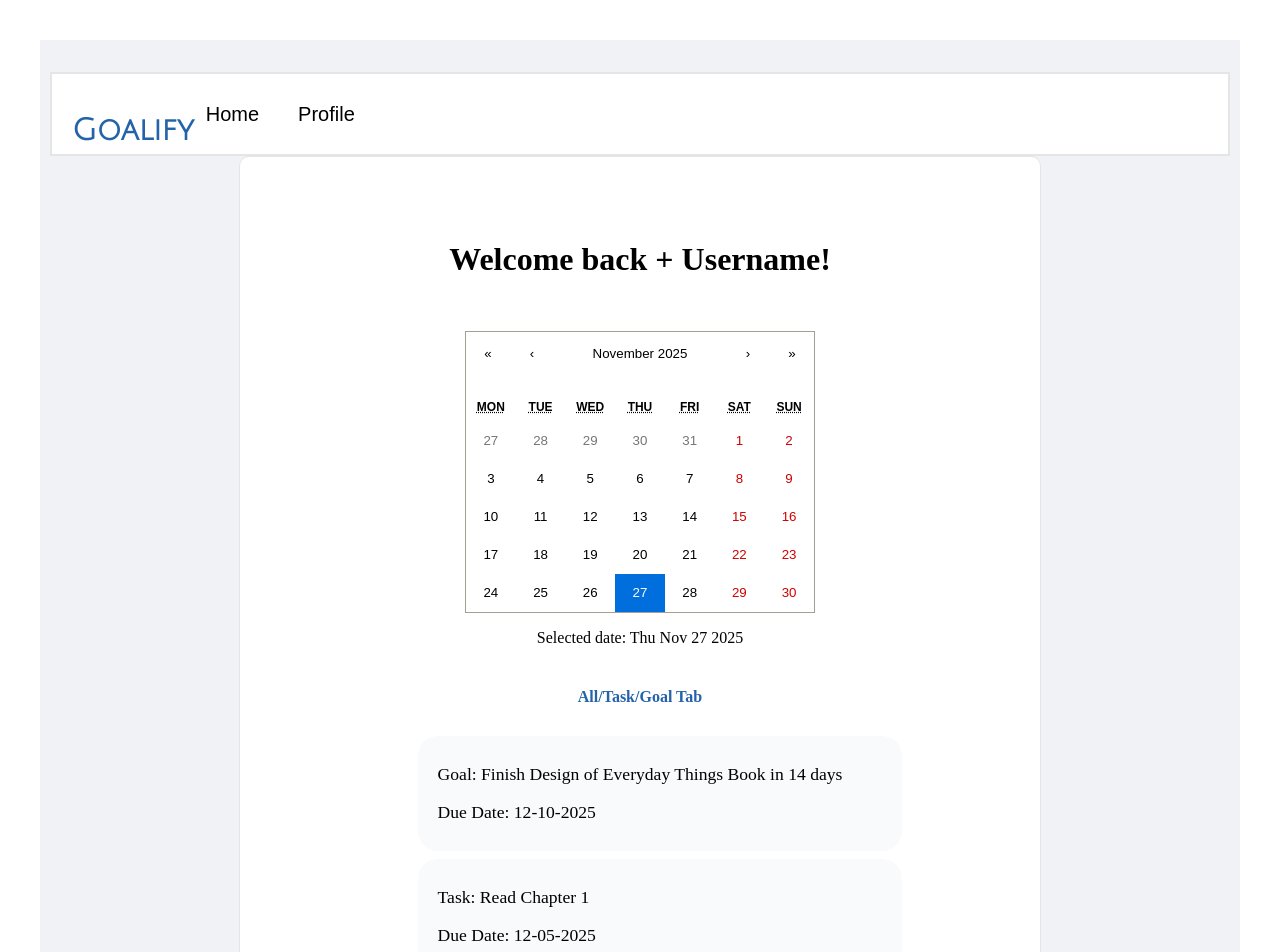
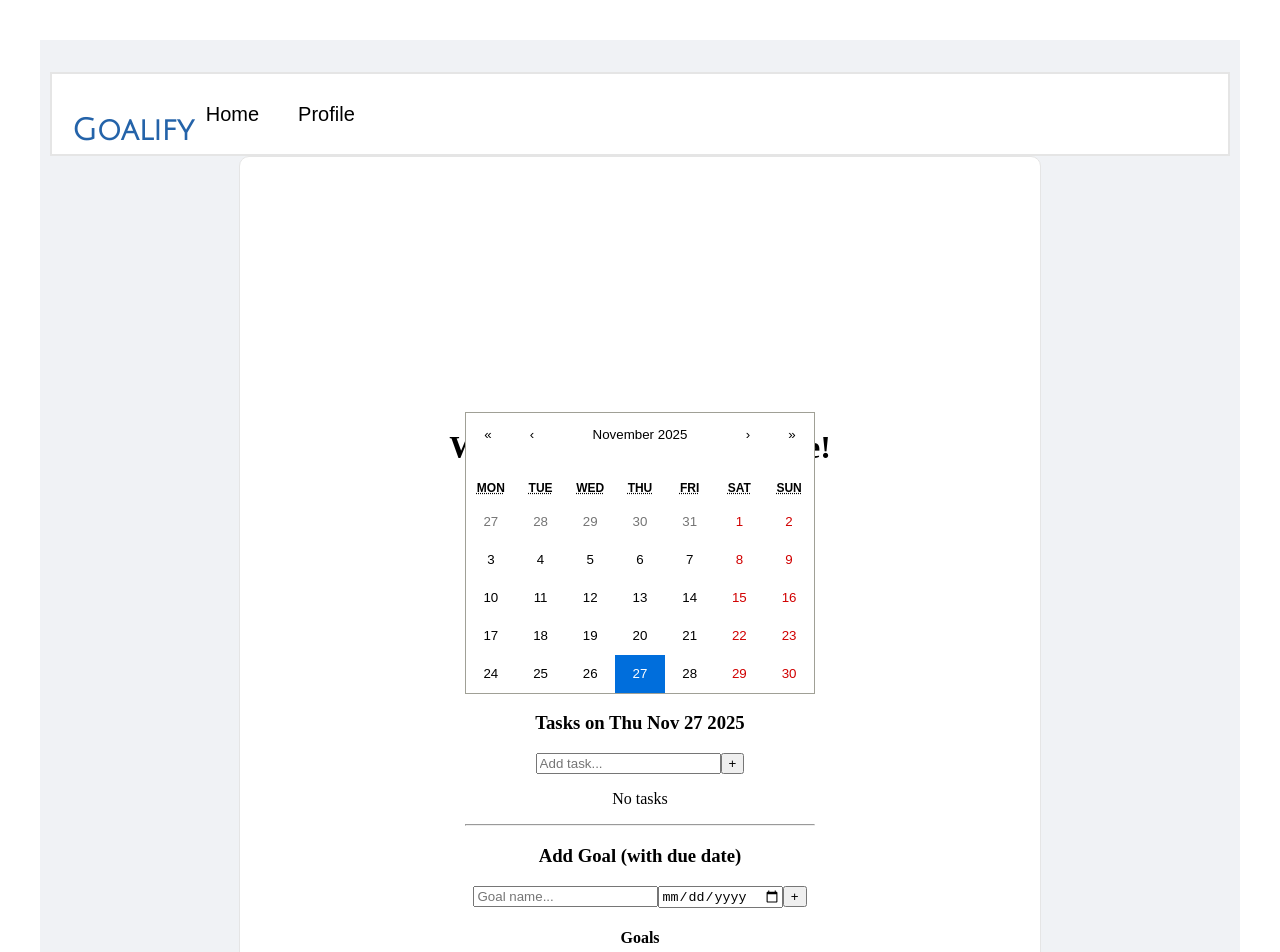
Before and after one commit to Pimnipa226/final-project-438, a React (Vite) app: page /homepage in a window 1280 px wide. Shown: the top 952 px of the page. Built offline with nearby package versions, Linux system fonts and the light colour scheme.

Commit message:
TaskGoalList component

```diff
--- a/src/components/calendar/Calendar.jsx
+++ b/src/components/calendar/Calendar.jsx
@@ -1,27 +1,28 @@
-import React from 'react';
-import Calendar from 'react-calendar';
-import 'react-calendar/dist/Calendar.css';
-import './Calendar.css';
-
-
-function CalendarComponent () {
-    const [ value, onChange ] = React.useState(new Date());
-    //value: the current state
-    //onChange: function to update the state
-    //new Date() initializes the state with the current date and time
-
-    return (
-        <div>
-            <Calendar
-                onChange={onChange}
-                // passes the function onChange as a prop to the Calendar
-                value={value}
-                //passes the current date value as a prop
-            />
-            <p>Selected date: {value.toDateString()}</p>
-            {/*converts a Date object to a readable string*/}
-        </div>
-    );
-}
-
-export default CalendarComponent;
+// import React from 'react';
+// import Calendar from 'react-calendar';
+// import 'react-calendar/dist/Calendar.css';
+// import './Calendar.css';
+//
+//
+// function CalendarComponent () {
+//     const [ value, onChange ] = React.useState(new Date());
+//     //value: the current state
+//     //onChange: function to update the state
+//     //new Date() initializes the state with the current date and time
+//
+//     return (
+//         <div>
+//             <Calendar
+//                 onChange={onChange}
+//                 // passes the function onChange as a prop to the Calendar
+//                 value={value}
+//                 //passes the current date value as a prop
+//             />
+//             <p>Selected date: {value.toDateString()}</p>
+//             {/*converts a Date object to a readable string*/}
+//         </div>
+//     );
+// }
+//
+// export default CalendarComponent;
+//
--- a/src/components/calendar/MonthlyCalendar.css
+++ /dev/null
@@ -1,56 +0,0 @@
-.monthly-calendar {
-    display: flex;
-    width: 492px;
-    height: 388px;
-    background-color: #FFFFFF;
-    border: 2px solid #E5E5E5;
-    border-radius: 2px;
-    padding: 20px;
-    flex-direction: column;
-    align-items: center;
-}
-
-.monthly-calendar h2 {
-    font-size: 20px;
-    font-weight: 600;
-    margin-bottom: 10px;
-}
-
-.react-calendar {
-    display: flex;
-    width: 100%;
-    border: none;
-    font-family: inherit;
-}
-
-.react-calendar__navigation button {
-    background: none;
-    font-size: 16px;
-    padding: 10px 20px;
-    cursor: pointer;
-}
-
-.react-calendar__navigation button:hover {
-    background: #EDEDED;
-}
-
-.react-calendar__title {
-    padding: 10px 0px;
-    font-size: 18px;
-    border-radius: 10px;
-}
-
-.react-calendar__title:hover {
-    background-color: #F1F5FB;
-}
-
-.react-calendar__title:active {
-    background-color: #EDEDED;
-    color: #fff;
-    border-radius: 10px;
-}
-
-.react-calendar__title--now {
-    border: 1.5px solid #2463A9;
-    border-radius: 10px;
-}
--- a/src/components/task_goal_list/TaskGoalList.css
+++ b/src/components/task_goal_list/TaskGoalList.css
@@ -66,6 +66,12 @@
     text-align: left;
 }
 
+.task-list {
+    list-style: none;   /* removes bullet points */
+    padding: 0;
+    margin: 0;
+}
+
 /*.tabs {*/
 /*    display: flex;*/
 /*    gap: 10px;*/
--- a/src/components/task_goal_list/TaskGoalList.jsx
+++ b/src/components/task_goal_list/TaskGoalList.jsx
@@ -1,64 +1,125 @@
-import React from 'react';
-import './TaskGoalList.css'
+import React, { useState } from "react";
+import Calendar from "react-calendar";
+import "react-calendar/dist/Calendar.css";
+import "./TaskGoalList.css";
 
-function TaskGoalList() {
+function TaskGoalCalendar() {
+    const [selectedDate, setSelectedDate] = useState(new Date());
+    const [tasks, setTasks] = useState([]);
+    const [newTask, setNewTask] = useState("");
+
+    const [goals, setGoals] = useState([]);
+    const [goalName, setGoalName] = useState("");
+    const [goalDueDate, setGoalDueDate] = useState("");
+
+    const isSameDay = (date1, date2) =>
+        date1.getFullYear() === date2.getFullYear() &&
+        date1.getMonth() === date2.getMonth() &&
+        date1.getDate() === date2.getDate();
+
+    // Add a new task (cannot add to past dates)
+    const addTask = () => {
+        const today = new Date();
+        today.setHours(0, 0, 0, 0);
+        const selectDate = new Date(selectedDate);
+        selectDate.setHours(0, 0, 0, 0);
+
+        if (selectDate < today) {
+            alert("Cannot add task to past days!");
+            return;
+        }
+
+        if (!newTask.trim()) return;
+        setTasks([...tasks, { id: Date.now(), text: newTask, date: selectedDate }]);
+        setNewTask("");
+    };
+
+    const completeTask = (taskId) => {
+        setTasks(tasks.filter((t) => t.id !== taskId));
+    };
+
+    // Add a new goal
+    const addGoal = () => {
+        if (!goalName.trim() || !goalDueDate) return;
+        const parts = goalDueDate.split("-");
+        const dueDate = new Date(parts[0], parts[1] - 1, parts[2]);
+        const createdDate = new Date();
+        createdDate.setHours(0, 0, 0, 0);
+
+        setGoals([
+            ...goals,
+            { id: Date.now(), name: goalName, due: dueDate, createdDate },
+        ]);
+
+        setGoalName("");
+        setGoalDueDate("");
+    };
+
+    // Tasks for the selected day
+    const selectedDayTasks = tasks.filter((t) => isSameDay(t.date, selectedDate));
+
+    // Goals that are on or after creation date and before/including due date
+    const filteredGoals = goals.filter(
+        (g) => g.due >= selectedDate && g.createdDate <= selectedDate
+    );
 
     return (
-        <div>
-        <h2 className="heading">All/Task/Goal Tab</h2>
-            <div className="task-goal-list">
-                <div className="goal-item">
-                    <p>Goal: Finish Design of Everyday Things Book in 14 days</p>
-                    <p>Due Date: 12-10-2025</p>
-                </div>
-                <div className="task-item">
-                    <p>Task: Read Chapter 1</p>
-                    <p>Due Date: 12-05-2025</p>
-                </div>
-                <div className="task-item">
-                    <p>Task: Read Chapter 2</p>
-                    <p>Due Date: 12-07-2025</p>
-                </div>
+        <div className="task-goal-container">
+            <Calendar onChange={setSelectedDate} value={selectedDate} />
+
+            <h3>Tasks on {selectedDate.toDateString()}</h3>
+            <div className="add-section">
+                <input
+                    value={newTask}
+                    placeholder="Add task..."
+                    onChange={(e) => setNewTask(e.target.value)}
+                />
+                <button onClick={addTask}>+</button>
             </div>
+
+            {selectedDayTasks.length === 0 ? (
+                <p>No tasks</p>
+            ) : (
+                selectedDayTasks.map((t) => (
+                    <div key={t.id} className="task-item">
+                        <input type="checkbox" onChange={() => completeTask(t.id)} />
+                        <span>{t.text}</span>
+                    </div>
+                ))
+            )}
+
+            <hr />
+
+            <h3>Add Goal (with due date)</h3>
+            <div className="add-section">
+                <input
+                    value={goalName}
+                    placeholder="Goal name..."
+                    onChange={(e) => setGoalName(e.target.value)}
+                />
+                <input
+                    type="date"
+                    value={goalDueDate}
+                    onChange={(e) => setGoalDueDate(e.target.value)}
+                />
+                <button onClick={addGoal}>+</button>
+            </div>
+
+            <h4>Goals</h4>
+            {filteredGoals.length === 0 ? (
+                <p>No goals for this date</p>
+            ) : (
+                filteredGoals.map((g) => (
+                    <div key={g.id} className="goal-item">
+                        <span>{g.name}</span>{" "}
+                        <small>
+                            Due: {g.due.toDateString()} | Set on: {g.createdDate.toDateString()}
+                        </small>
+                    </div>
+                ))
+            )}
         </div>
-    )
-    // const [activeTab, setActiveTab] = useState("All");
-    // const [items, setItems] = useState([
-    //     {id: 1, name: "Task 1", category: "Task", completed: false},
-    //     {id: 2, name: "Task 2", category: "Task", completed: false},
-    //     {id: 3, name: "Goal 1", category: "Goal", completed: false},
-    //     {id: 4, name: "Goal 2", category: "Goal", completed: false},
-    // ]);
+    );
+}
 
-    // const getFilteredItems = () => {
-    //     if (activeTab === "All") {
-    //         return items;
-    //     }
-    //     return items.filter((item) => item.category === activeTab);
-    //     }
-    //
-    // function setActiveTab(tab) {
-    //
-    // }
-    //
-    // return (
-    //         <div className="task-goal-list">
-    //             <div className="task-goal-list-tabs">
-    //             <button onClick={() => setActiveTab("All")}>All</button>
-    //             <button onClick={() => setActiveTab("Task")}>Tasks</button>
-    //             <button onClick={() => setActiveTab("Goal")}>Goals</button>
-    //             </div>
-    //             <ul>
-    //                 {getFilteredItems().map((item) => (
-    //                     <li key={item.id}>
-    //                         {item.name} <span>{item.category}</span>
-    //                     </li>
-    //                 ))}
-    //             </ul>
-    //         </div>
-    //
-    //         );
-    }
-
-
-export default TaskGoalList;
+export default TaskGoalCalendar;
--- a/src/pages/homepage/Home.css
+++ b/src/pages/homepage/Home.css
@@ -7,7 +7,7 @@
     background-color: #F0F2F5;
 }
 .homepage {
-    display: grid;
+    display: flex;
     grid-column: 1;
     grid-row: 1;
     flex-direction: column;
--- a/src/pages/homepage/Home.jsx
+++ b/src/pages/homepage/Home.jsx
@@ -6,7 +6,7 @@ import TaskGoalList from "../../components/task_goal_list/TaskGoalList.jsx";
 import ChatBot from "../../components/chatbot/ChatBot.jsx";
 //import { useAuth } from "../../contexts/AuthContext";
 import "./Home.css"
-import CalendarComponent from "../../components/calendar/Calendar.jsx";
+//import CalendarComponent from "../../components/calendar/Calendar.jsx";
 
 
 const Home = () => {
@@ -20,11 +20,11 @@ const Home = () => {
                 <h1>Welcome back + Username!</h1>
                 <div className="home-content">
 
-                    <div className="weekly-calendar-section">
-                        {/*<WeeklyCalendar weekValue={weekValue} setWeekValue={setWeekValue} setMonthValue={setMonthValue} />*/}
-                        < CalendarComponent/>
-                    </div>
-                    </div>
+                    {/*<div className="weekly-calendar-section">*/}
+                    {/*    /!*<WeeklyCalendar weekValue={weekValue} setWeekValue={setWeekValue} setMonthValue={setMonthValue} />*!/*/}
+                    {/*    < CalendarComponent/>*/}
+                    {/*</div>*/}
+                </div>
                         <div className="tasks-section">
                             <TaskGoalList />
                         </div>
```
Also changed, not shown: src/components/calendar/MonthlyCalendar.jsx (deleted, +0 -19 lines), src/components/calendar/WeeklyCalendar.css (deleted, +0 -35 lines), src/components/calendar/WeeklyCalendar.jsx (deleted, +0 -47 lines), src/components/chatbot/ChatBot.jsx (+19 -7 lines), 1 other file (tests, documents, lock files or other folders).
